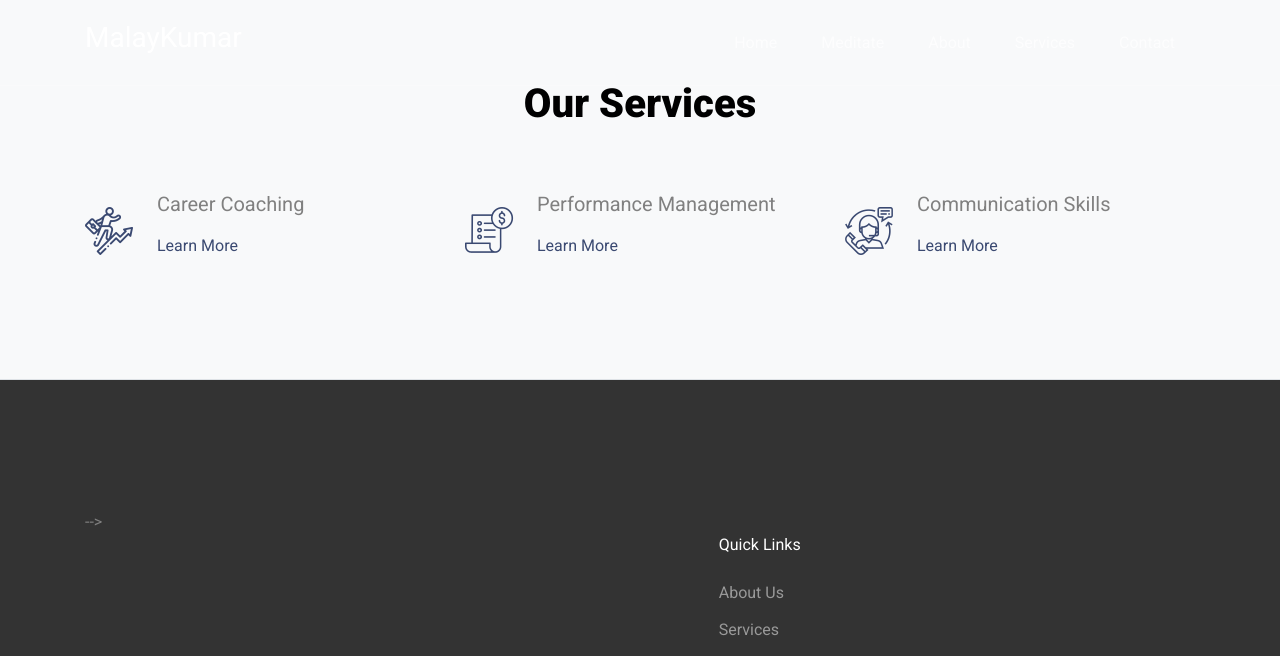
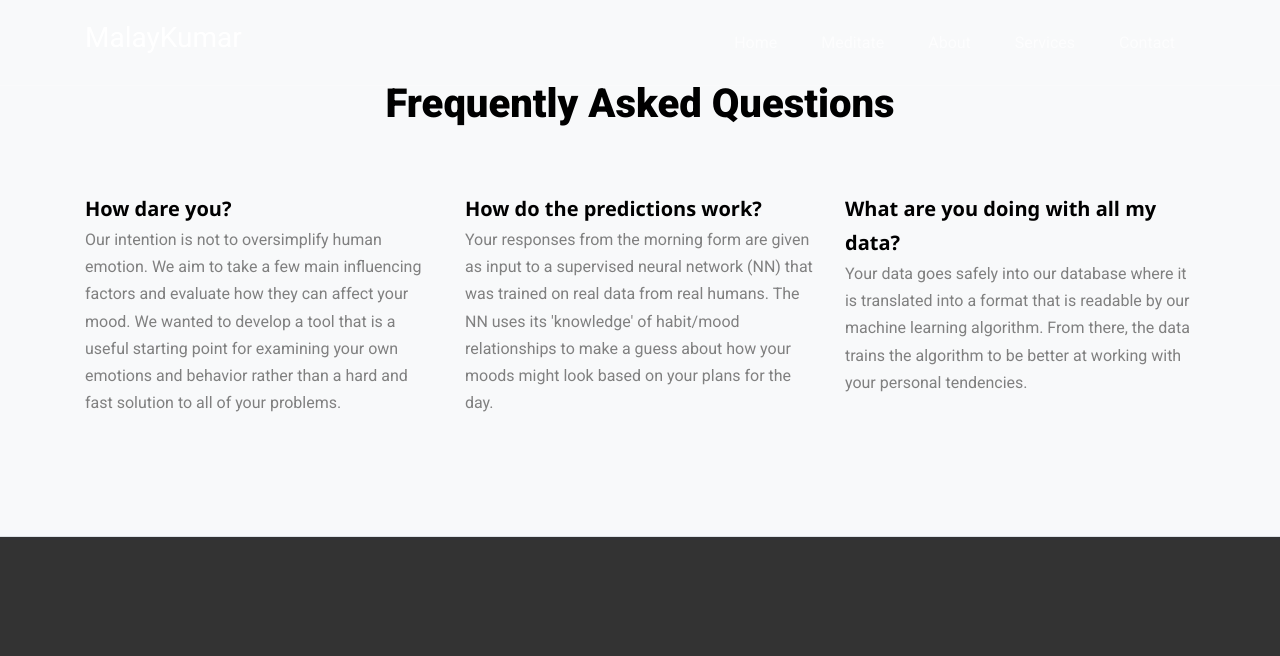
Before and after one commit to ninadsumant/malaykumar, a Flask app: page /mood in a window 1280 px wide; the page is wider, and only the part inside the window is pictured. Shown: the top 656 px of that part. Run offline with Flask 2, Linux system fonts and the light colour scheme; some libraries are stand-ins or nearby versions; some web fonts are replaced.

Commit message:
minor changes

```diff
--- a/static/css/style.css
+++ b/static/css/style.css
@@ -1834,6 +1834,13 @@ h1, h2, h3, h4, h5,
       font-weight: bolder;
     }
 
+    h13,.h13{
+      font-family: 'Segoe UI', Tahoma, Geneva, Verdana, sans-serif;
+      color: #000;
+      font-size: 20px;
+      font-weight: bolder;
+    }
+
 
 /* Animated text / Rolling text */
 		.animated {
--- a/templates/mood.html
+++ b/templates/mood.html
@@ -73,37 +73,39 @@
         <div class="container">
           <div class="row mb-5">
             <div class="col-12 text-center">
-              <h2 class="section-title mb-3">Our Services</h2>
+              <h2 class="section-title mb-3">Frequently Asked Questions</h2>
             </div>
           </div>
           <div class="row align-items-stretch">
             <div class="col-md-6 col-lg-4 mb-4 mb-lg-4" data-aos="fade-up">
               <div class="unit-4 d-flex">
-                <div class="unit-4-icon mr-4"><span class="text-primary flaticon-career"></span></div>
                 <div>
-                  <h3>Career Coaching</h3>
-                  <p></p>
-                  <p><a href="#">Learn More</a></p>
+                  <h13>How dare you?</h13>
+                  <p>Our intention is not to oversimplify human emotion.
+                     We aim to take a few main influencing factors and evaluate how they can affect your mood.
+                     We wanted to develop a tool that is a useful starting point for examining your own
+                     emotions and behavior rather than a hard and fast solution to all of your problems.</p>
                 </div>
               </div>
             </div>
+
             <div class="col-md-6 col-lg-4 mb-4 mb-lg-4" data-aos="fade-up" data-aos-delay="100">
               <div class="unit-4 d-flex">
-                <div class="unit-4-icon mr-4"><span class="text-primary flaticon-bill"></span></div>
                 <div>
-                  <h3>Performance Management</h3>
-                  <p></p>
-                  <p><a href="#">Learn More</a></p>
+                  <h13>How do the predictions work?</h13>
+                  <p>Your responses from the morning form are given as input to a supervised neural network (NN) that was
+                     trained on real data from real humans. The NN uses its 'knowledge' of habit/mood relationships to make
+                     a guess about how your moods might look based on your plans for the day.</p>
                 </div>
               </div>
             </div>
             <div class="col-md-6 col-lg-4 mb-4 mb-lg-4" data-aos="fade-up" data-aos-delay="200">
               <div class="unit-4 d-flex">
-                <div class="unit-4-icon mr-4"><span class="text-primary flaticon-customer-service"></span></div>
                 <div>
-                  <h3>Communication Skills</h3>
-                  <p></p>
-                  <p><a href="#">Learn More</a></p>
+                  <h13>What are you doing with all my data?</h13>
+                  <p>Your data goes safely into our database where it is translated into a format that is readable by
+                     our machine learning algorithm. From there, the data trains the algorithm to be better at working
+                     with your personal tendencies.</p>
                 </div>
               </div>
             </div>
```
